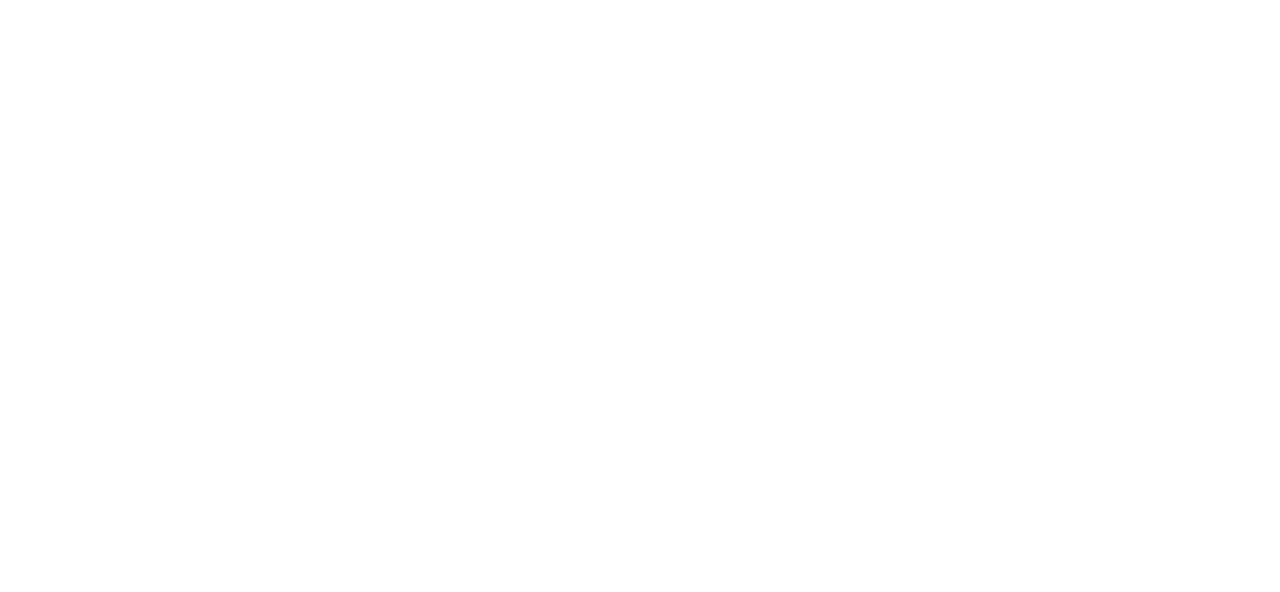
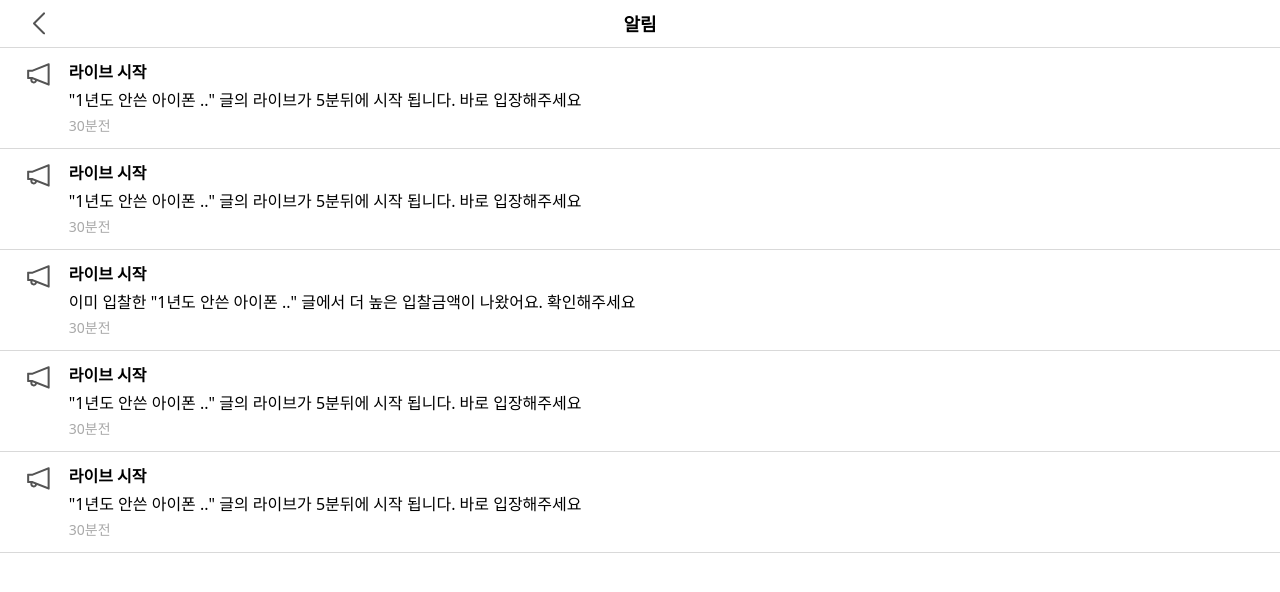
Before and after one commit to Team928/BID, a React (Vite) app in the folder FrontEnd/: page /notify in a window 1280 px wide. Shown: the top 592 px of the page. Built offline with nearby package versions, Linux system fonts and the light colour scheme.

Commit message:
feat: 알림 컴포넌트 UI 구현 #S10P12D208-164 #done
추후 실제 데이터로 수정해야 함

```diff
--- /dev/null
+++ b/FrontEnd/src/components/notify/NotifyItem.tsx
@@ -0,0 +1,27 @@
+import { AiOutlineNotification } from 'react-icons/ai';
+
+// 임시
+export interface IItem {
+  type: string;
+  content: string;
+  time: string;
+}
+
+const NotifyItem = (props: { item: IItem }) => {
+  const { type, content, time } = props.item;
+
+  return (
+    <div className="flex gap-4 px-6 py-3 border-b border-[#D9D9D9]">
+      <div>
+        <AiOutlineNotification size={'1.8rem'} color="#545454" />
+      </div>
+      <div className="flex flex-col gap-1">
+        <p className="font-bold">{type}</p>
+        <p>{content}</p>
+        <p className="text-[#A9A9A9] text-sm">{time}</p>
+      </div>
+    </div>
+  );
+};
+
+export default NotifyItem;
--- a/FrontEnd/src/pages/notify/NotifyPage.tsx
+++ b/FrontEnd/src/pages/notify/NotifyPage.tsx
@@ -1,5 +1,54 @@
+import Header, { IHeaderInfo } from '@/components/@common/header';
+import NotifyItem, { IItem } from '@/components/notify/NotifyItem';
+import { icons } from '@/constants/icons';
+
 const NotifyPage = () => {
-  return <></>;
+  // #TODO 실제 데이터로 추후에 수정해야함
+  const notifyList: IItem[] = [
+    {
+      type: '라이브 시작',
+      content: `"1년도 안쓴 아이폰 .." 글의 라이브가 5분뒤에 시작 됩니다. 바로 입장해주세요`,
+      time: '30분전',
+    },
+    {
+      type: '라이브 시작',
+      content: `"1년도 안쓴 아이폰 .." 글의 라이브가 5분뒤에 시작 됩니다. 바로 입장해주세요`,
+      time: '30분전',
+    },
+    {
+      type: '라이브 시작',
+      content: `이미 입찰한 "1년도 안쓴 아이폰 .." 글에서 더 높은 입찰금액이 나왔어요. 확인해주세요`,
+      time: '30분전',
+    },
+    {
+      type: '라이브 시작',
+      content: `"1년도 안쓴 아이폰 .." 글의 라이브가 5분뒤에 시작 됩니다. 바로 입장해주세요`,
+      time: '30분전',
+    },
+    {
+      type: '라이브 시작',
+      content: `"1년도 안쓴 아이폰 .." 글의 라이브가 5분뒤에 시작 됩니다. 바로 입장해주세요`,
+      time: '30분전',
+    },
+  ];
+
+  const info: IHeaderInfo = {
+    left: icons.BACK,
+    center: '알림',
+    right_1: null,
+    right_2: null,
+  };
+
+  return (
+    <div className="w-full h-screen">
+      <Header info={info} />
+      <div className="pt-12">
+        {notifyList.map((item, index) => {
+          return <NotifyItem key={index} item={item} />;
+        })}
+      </div>
+    </div>
+  );
 };
 
 export default NotifyPage;
```
Also changed, not shown: FrontEnd/src/components/notify/temp.txt (deleted).
